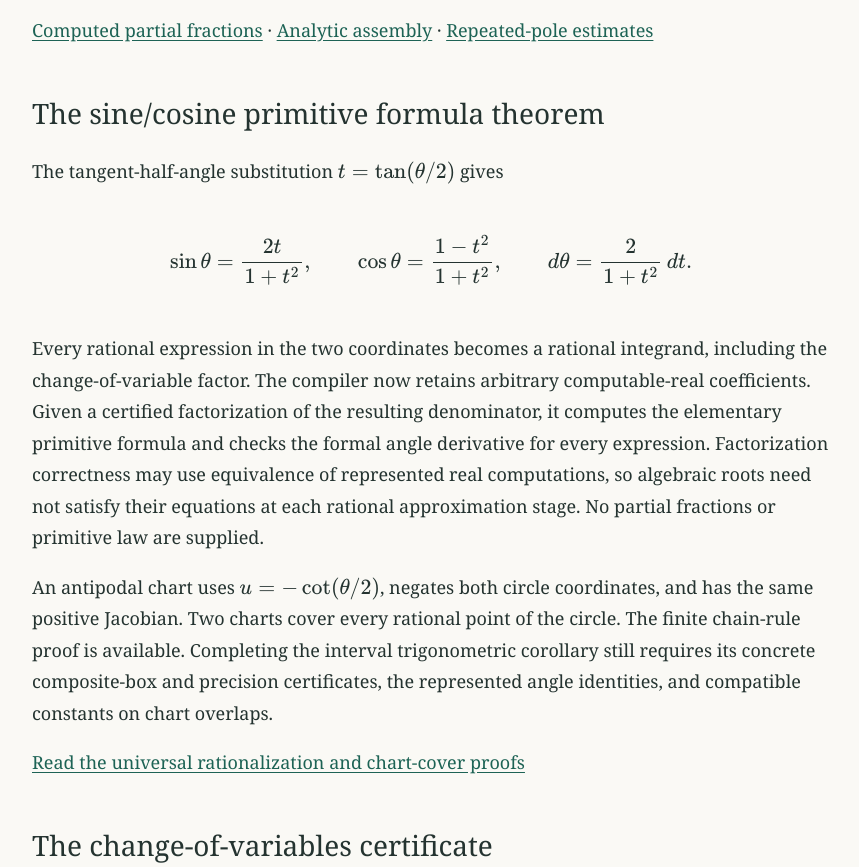
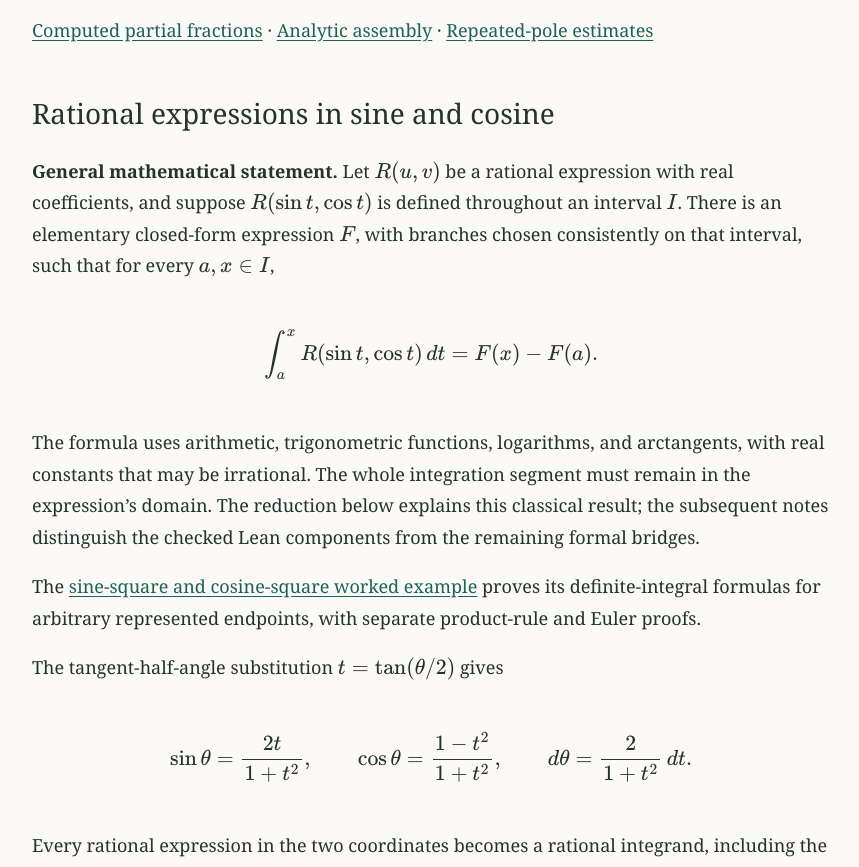
Before and after one commit to liuyao12/computable-analysis, a plain HTML site: page book/rational-primitives/index.html in a window 1280 px wide. Shown: the part 5959-6826 px from the top of the page, without its empty margins (209-1068 px from the left). Drawn offline with nearby package versions, Linux system fonts and the light colour scheme.

Commit message:
Link trigonometric square example to general closed-form integration

```diff
--- a/book/rational-primitives/index.html
+++ b/book/rational-primitives/index.html
@@ -61,7 +61,11 @@
 <div class="math">\[\frac{1+2x}{x^2(x-1)^3}=-\frac1{x^2}-\frac5x+\frac3{(x-1)^3}-\frac4{(x-1)^2}+\frac5{x-1}.\]</div>
 <p>It then assembles an elementary evaluator with this derivative on \([3/2,5/2]\). Repeated reciprocal powers are proved by finite secant estimates, including negative coefficients and intervals on either side of a pole.</p>
 <p><a href="https://github.com/liuyao12/computable-analysis/blob/__REVISION__/ComputableAnalysis/RationalPartialFractions.lean">Computed partial fractions</a> · <a href="https://github.com/liuyao12/computable-analysis/blob/__REVISION__/ComputableAnalysis/RationalPrimitiveAssembly.lean">Analytic assembly</a> · <a href="https://github.com/liuyao12/computable-analysis/blob/__REVISION__/ComputableAnalysis/RationalPrimitivePowers.lean">Repeated-pole estimates</a></p></section>
-<section><h2>The sine/cosine primitive formula theorem</h2>
+<section id="trigonometric-closed-form"><h2>Rational expressions in sine and cosine</h2>
+<p><strong>General mathematical statement.</strong> Let \(R(u,v)\) be a rational expression with real coefficients, and suppose \(R(\sin t,\cos t)\) is defined throughout an interval \(I\). There is an elementary closed-form expression \(F\), with branches chosen consistently on that interval, such that for every \(a,x\in I\),</p>
+<div class="math">\[\int_a^x R(\sin t,\cos t)\,dt=F(x)-F(a).\]</div>
+<p>The formula uses arithmetic, trigonometric functions, logarithms, and arctangents, with real constants that may be irrational. The whole integration segment must remain in the expression’s domain. The reduction below explains this classical result; the subsequent notes distinguish the checked Lean components from the remaining formal bridges.</p>
+<p>The <a href="cosine.html">sine-square and cosine-square worked example</a> proves its definite-integral formulas for arbitrary represented endpoints, with separate product-rule and Euler proofs.</p>
 <p>The tangent-half-angle substitution \(t=\tan(\theta/2)\) gives</p>
 <div class="math">\[\sin\theta=\frac{2t}{1+t^2},\qquad \cos\theta=\frac{1-t^2}{1+t^2},\qquad d\theta=\frac{2}{1+t^2}\,dt.\]</div>
 <p>Every rational expression in the two coordinates becomes a rational integrand, including the change-of-variable factor. The compiler now retains arbitrary computable-real coefficients. Given a certified factorization of the resulting denominator, it computes the elementary primitive formula and checks the formal angle derivative for every expression. Factorization correctness may use equivalence of represented real computations, so algebraic roots need not satisfy their equations at each rational approximation stage. No partial fractions or primitive law are supplied.</p>
```
Also changed, not shown: book/cosine-square/page.html (+1 -0 lines).
